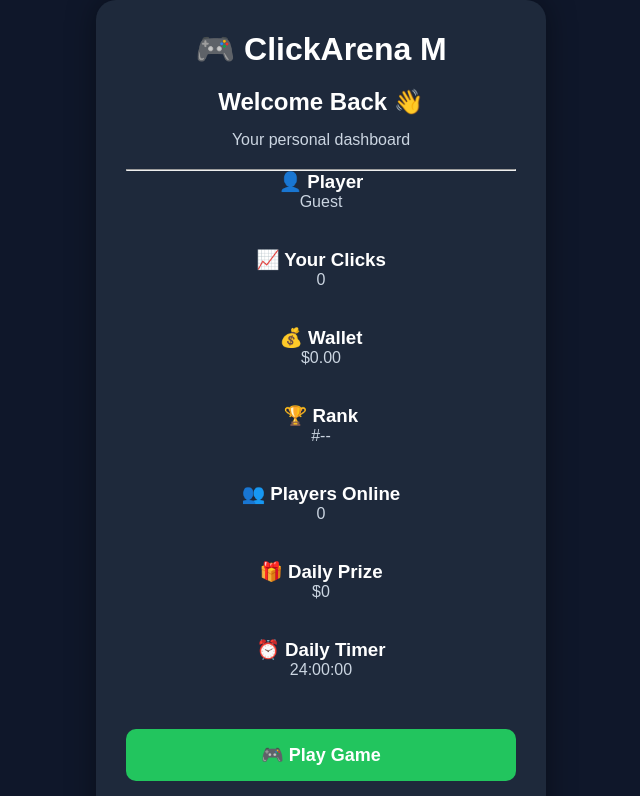
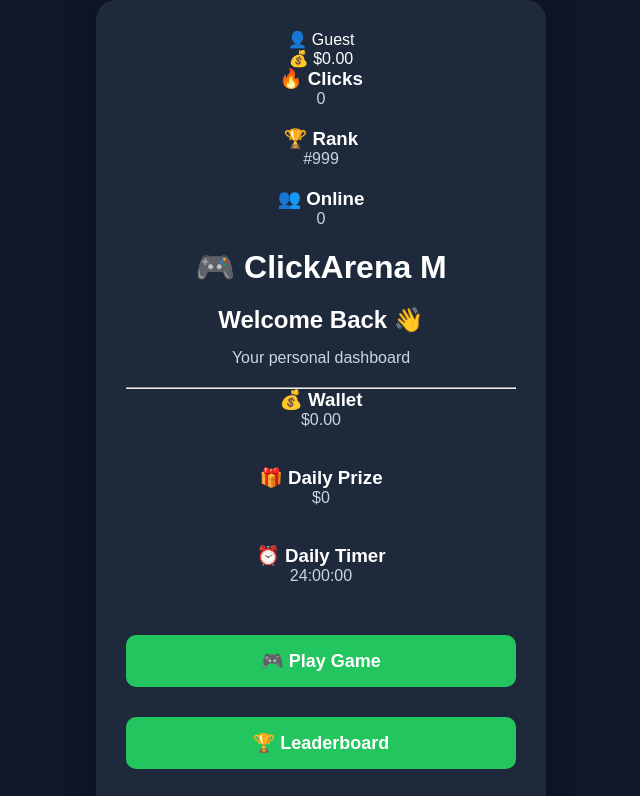
Before and after one commit to Yarkanofficial/clicker-ern-M, a plain HTML site: page home.html in a window 1280 px wide. Shown: the top 796 px of the page, without its empty margins (319-959 px from the left). Drawn offline with Linux system fonts and the light colour scheme.

Commit message:
Update home.html

```diff
--- a/home.html
+++ b/home.html
@@ -10,7 +10,32 @@
 <body>
 
 <div class="container">
+<div class="top-bar">
+    <div class="profile">
+        👤 <span id="playerName">Guest</span>
+    </div>
 
+    <div class="balance">
+        💰 $0.00
+    </div>
+</div>
+
+<div class="stats">
+    <div class="card">
+        <h3>🔥 Clicks</h3>
+        <p id="clickCount">0</p>
+    </div>
+
+    <div class="card">
+        <h3>🏆 Rank</h3>
+        <p>#999</p>
+    </div>
+
+    <div class="card">
+        <h3>👥 Online</h3>
+        <p>0</p>
+    </div>
+</div>
 <h1>🎮 ClickArena M</h1>
 
 <h2>Welcome Back 👋</h2>
@@ -20,36 +45,8 @@
 <hr>
 
 <div class="card">
-<h3>👤 Player</h3>
-<p id="playerName">Guest</p>
-</div>
-
-<br>
-
-<div class="card">
-<h3>📈 Your Clicks</h3>
-<p id="clickCount">0</p>
-</div>
-
-<br>
-
-<div class="card">
   <h3>💰 Wallet</h3>
   <p>$0.00</p>
-</div>
-
-<br>
-
-<div class="card">
-<h3>🏆 Rank</h3>
-<p>#--</p>
-</div>
-
-<br>
-
-<div class="card">
-<h3>👥 Players Online</h3>
-<p>0</p>
 </div>
 
 <br>
@@ -83,9 +80,6 @@
 <button onclick="location.href='login.html'">
 🚪 Logout
 </button>
-
-</div>
-
 <script>
 const clicks = localStorage.getItem("clicks") || 0;
 document.getElementById("clickCount").innerText = clicks;
```
Lines whose indentation alone changed are shown as unchanged.
